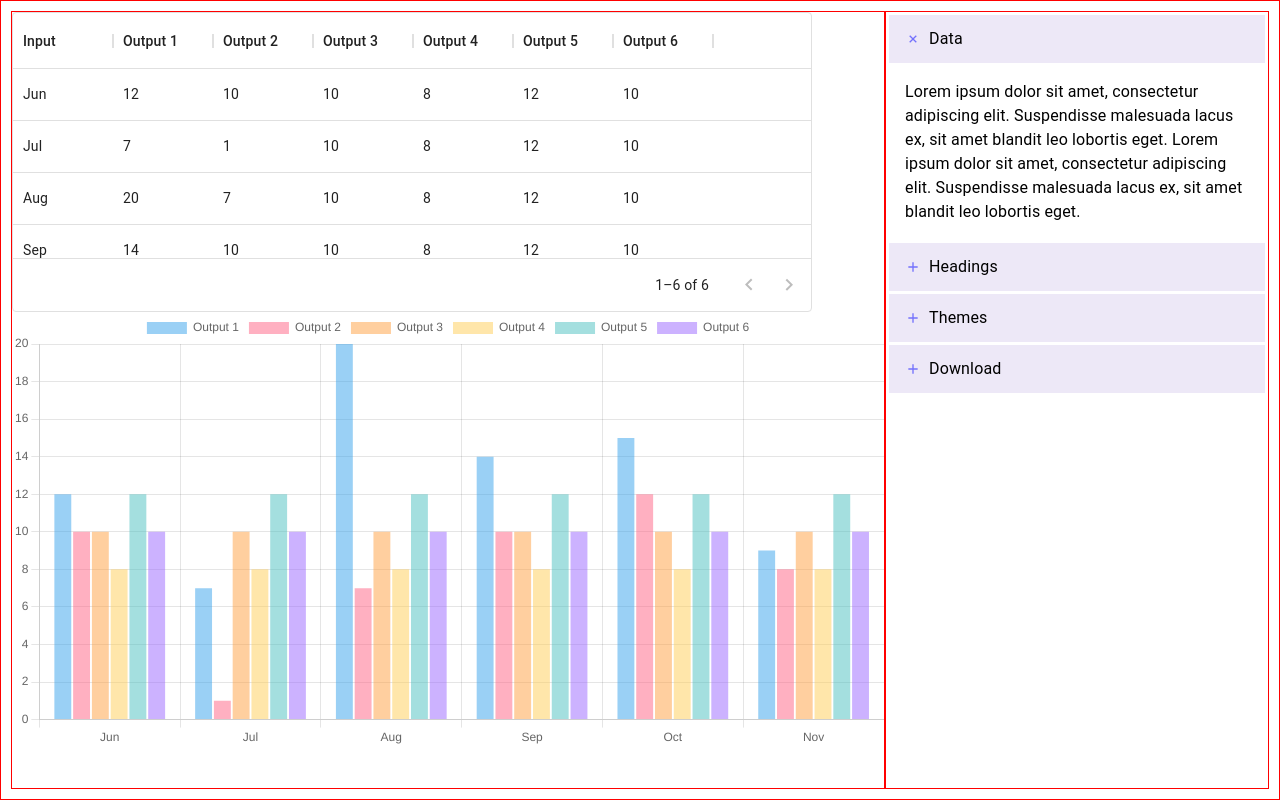
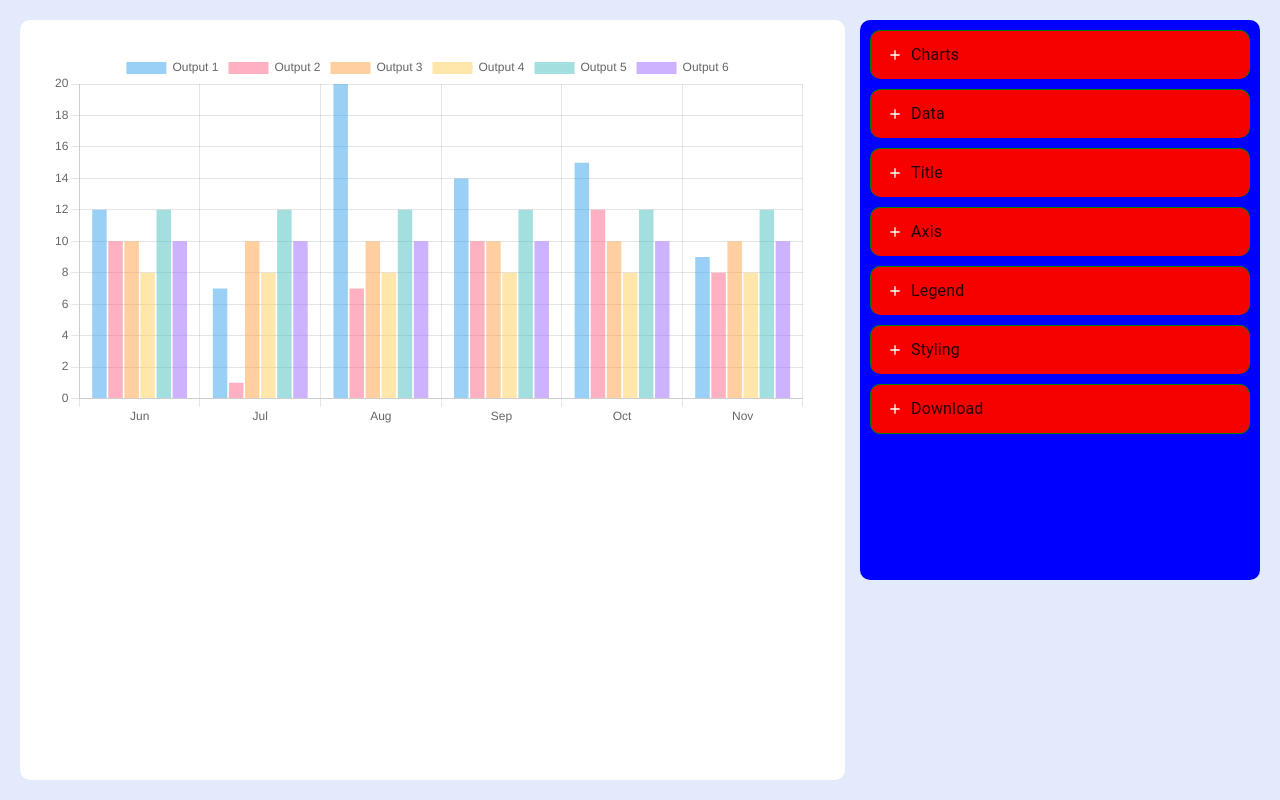
Before and after one commit to darshandesai1095/graph-creator, a React (Create React App) app: page / in a window 1280 px wide. Built offline with nearby package versions, Linux system fonts and the light colour scheme.

Commit message:
color updates

```diff
--- a/src/Accordion.js
+++ b/src/Accordion.js
@@ -17,11 +17,13 @@ import { red } from '@mui/material/colors';
 
 const Accordion = styled((props) => (
   <MuiAccordion disableGutters elevation={0} square {...props} sx={{
-        backgroundColor: '#f5efff',
-        color: 'black'
+        backgroundColor: 'red',
+        color: '#red',
+        margin: '10px'
     }}/>
 ))(({ theme }) => ({
-  border: `3px solid white`,
+  border: `1px solid green`,
+  borderRadius: '10px',
   '&:not(:last-child)': {
     borderBottom: 0,
   },
@@ -34,7 +36,7 @@ const Accordion = styled((props) => (
 
 const AccordionSummary = styled((props) => (
   <MuiAccordionSummary
-    expandIcon={<AddIcon sx={{ fontSize: '1rem', color: '#7371fc' }} />}
+    expandIcon={<AddIcon sx={{ fontSize: '1rem', color: 'white' }} />}
     {...props}
   />
 ))(({ theme }) => ({
@@ -56,48 +58,77 @@ const AccordionSummary = styled((props) => (
 const AccordionDetails = styled(MuiAccordionDetails)(({ theme }) => ({
   backgroundColor: 'white',
   padding: theme.spacing(2),
-  borderTop: '1px solid white',
 }));
 
 
 
-export default function CustomizedAccordions() {
+export default function CustomizedAccordions({children}) {
 
 
 
   return (
     <div>
-      <Accordion expanded={true}>
+
+        <Accordion>
+            <AccordionSummary aria-controls="panel2d-content" id="panel2d-header">
+            <Typography>Charts</Typography>
+            </AccordionSummary>
+            <AccordionDetails>
+                    Lorem ipsum dolor sit amet, consectetur adipiscing elit. Suspendisse
+                    malesuada lacus ex, sit amet blandit leo lobortis eget. Lorem ipsum
+                    dolor sit amet, consectetur adipiscing elit. Suspendisse malesuada
+                    lacus ex, sit amet blandit leo lobortis eget.
+            </AccordionDetails>
+        </Accordion>
+
+        <Accordion>
             <AccordionSummary aria-controls="panel1d-content" id="panel1d-header">
             <Typography>Data</Typography>
             </AccordionSummary>
             <AccordionDetails>
-          <Typography>
-            Lorem ipsum dolor sit amet, consectetur adipiscing elit. Suspendisse
-            malesuada lacus ex, sit amet blandit leo lobortis eget. Lorem ipsum
-            dolor sit amet, consectetur adipiscing elit. Suspendisse malesuada
-            lacus ex, sit amet blandit leo lobortis eget.
-          </Typography>
+                {children}
             </AccordionDetails>
         </Accordion>
 
         <Accordion>
             <AccordionSummary aria-controls="panel2d-content" id="panel2d-header">
-          <Typography>Headings</Typography>
+            <Typography>Title</Typography>
             </AccordionSummary>
             <AccordionDetails>
-
                 Lorem ipsum dolor sit amet, consectetur adipiscing elit. Suspendisse
                 malesuada lacus ex, sit amet blandit leo lobortis eget. Lorem ipsum
                 dolor sit amet, consectetur adipiscing elit. Suspendisse malesuada
                 lacus ex, sit amet blandit leo lobortis eget.
+            </AccordionDetails>
+        </Accordion>
 
+        <Accordion>
+            <AccordionSummary aria-controls="panel2d-content" id="panel2d-header">
+            <Typography>Axis</Typography>
+            </AccordionSummary>
+            <AccordionDetails>
+                Lorem ipsum dolor sit amet, consectetur adipiscing elit. Suspendisse
+                malesuada lacus ex, sit amet blandit leo lobortis eget. Lorem ipsum
+                dolor sit amet, consectetur adipiscing elit. Suspendisse malesuada
+                lacus ex, sit amet blandit leo lobortis eget.
+            </AccordionDetails>
+        </Accordion>
+
+        <Accordion>
+            <AccordionSummary aria-controls="panel2d-content" id="panel2d-header">
+            <Typography>Legend</Typography>
+            </AccordionSummary>
+            <AccordionDetails>
+                Lorem ipsum dolor sit amet, consectetur adipiscing elit. Suspendisse
+                malesuada lacus ex, sit amet blandit leo lobortis eget. Lorem ipsum
+                dolor sit amet, consectetur adipiscing elit. Suspendisse malesuada
+                lacus ex, sit amet blandit leo lobortis eget.
             </AccordionDetails>
         </Accordion>
 
         <Accordion>
             <AccordionSummary aria-controls="panel3d-content" id="panel3d-header">
-          <Typography>Themes</Typography>
+            <Typography>Styling</Typography>
             </AccordionSummary>
             <AccordionDetails>
             <Typography>
@@ -122,6 +153,7 @@ export default function CustomizedAccordions() {
             </Typography>
             </AccordionDetails>
         </Accordion>
+
     </div>
   );
 }
--- a/src/App.css
+++ b/src/App.css
@@ -5,22 +5,29 @@
 }
 
 .App {
-  padding: 10px;
+  padding: 20px;
   display: flex;
   flex-direction: row;
   justify-content: space-between;
   width: 100vw;
   height: 100vh;
-  border: 1px solid red;
-
+  background-color: #E2EAFC;
 }
 
 .main-content {
-  border: 1px solid red;
+  min-width: 500px;
   flex-grow: 1;
+  background-color: white;
+  margin-right: 15px;
+  padding: 30px;
+  padding-right: 40px;
+  border: 2px solid white;
+  border-radius: 10px;
 }
 
 .sidebar {
-  border: 1px solid red;
-  width: 30vw;
+  width: 400px;
+  height: 70vh;
+  background-color: blue;
+  border-radius: 10px;
 }
--- a/src/App.js
+++ b/src/App.js
@@ -61,8 +61,14 @@ function App() {
     <div className="App">
 
       <div className='main-content'>
+        <BarChart datasets={data}
+                    labels={labels}
+        />
+      </div>
 
-        <Box sx={{ height: 300, width: 800 }}>
+      <div className='sidebar'>
+        <CustomizedAccordions>
+          <Box sx={{ height: '50vh', width: 360 }}>
             <DataGrid
               rows={rows}
               columns={colHeaders}
@@ -74,16 +80,8 @@ function App() {
               }}
             />
           </Box>
+        </CustomizedAccordions>
 
-        <BarChart datasets={data}
-                  labels = {labels}
-                  width = {'200px'}
-        />
-
-      </div>
-
-      <div className='sidebar'>
-        <CustomizedAccordions />
       </div>
 
     </div>
```
Lines whose indentation alone changed are shown as unchanged.
